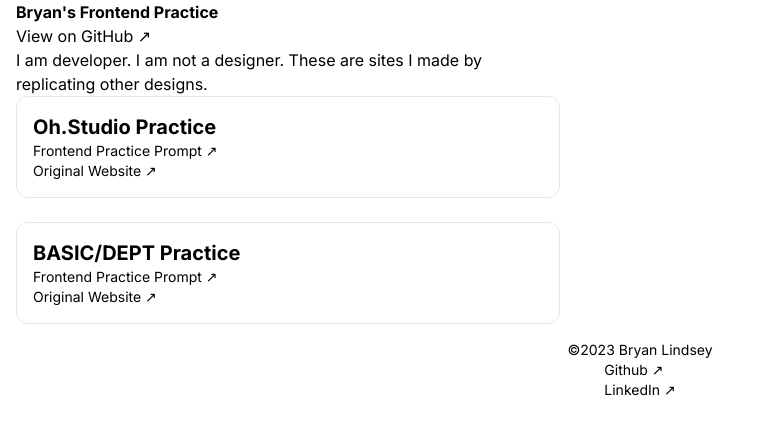
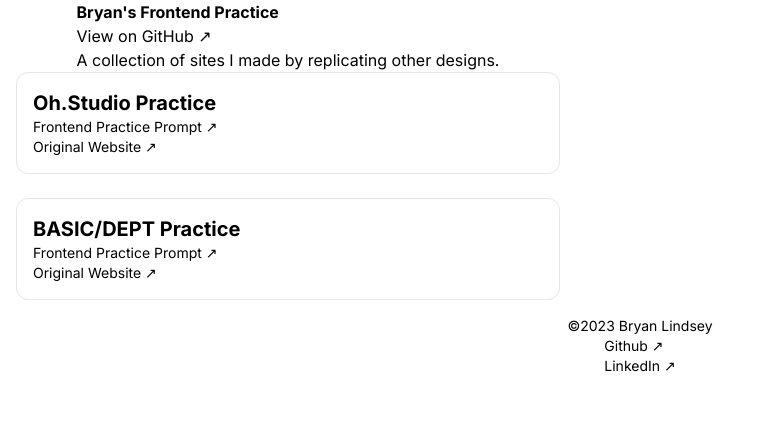
Before and after one commit to bryndsey/frontend-practice, a Next.js app: page / in a window 1280 px wide. Shown: the top 434 px of the page, without its empty margins (0-759 px from the left). Built offline with nearby package versions, Linux system fonts and the light colour scheme.

Commit message:
Change some copy

```diff
--- a/src/app/page.tsx
+++ b/src/app/page.tsx
@@ -52,9 +52,7 @@ export default function Home() {
             View on GitHub ↗
           </a>
           <p className="pt-8">
-            {
-              "I am developer. I am not a designer. These are sites I made by replicating other designs."
-            }
+            {"A collection of sites I made by replicating other designs."}
           </p>
         </section>
         <section className="w-full pt-12">
```
